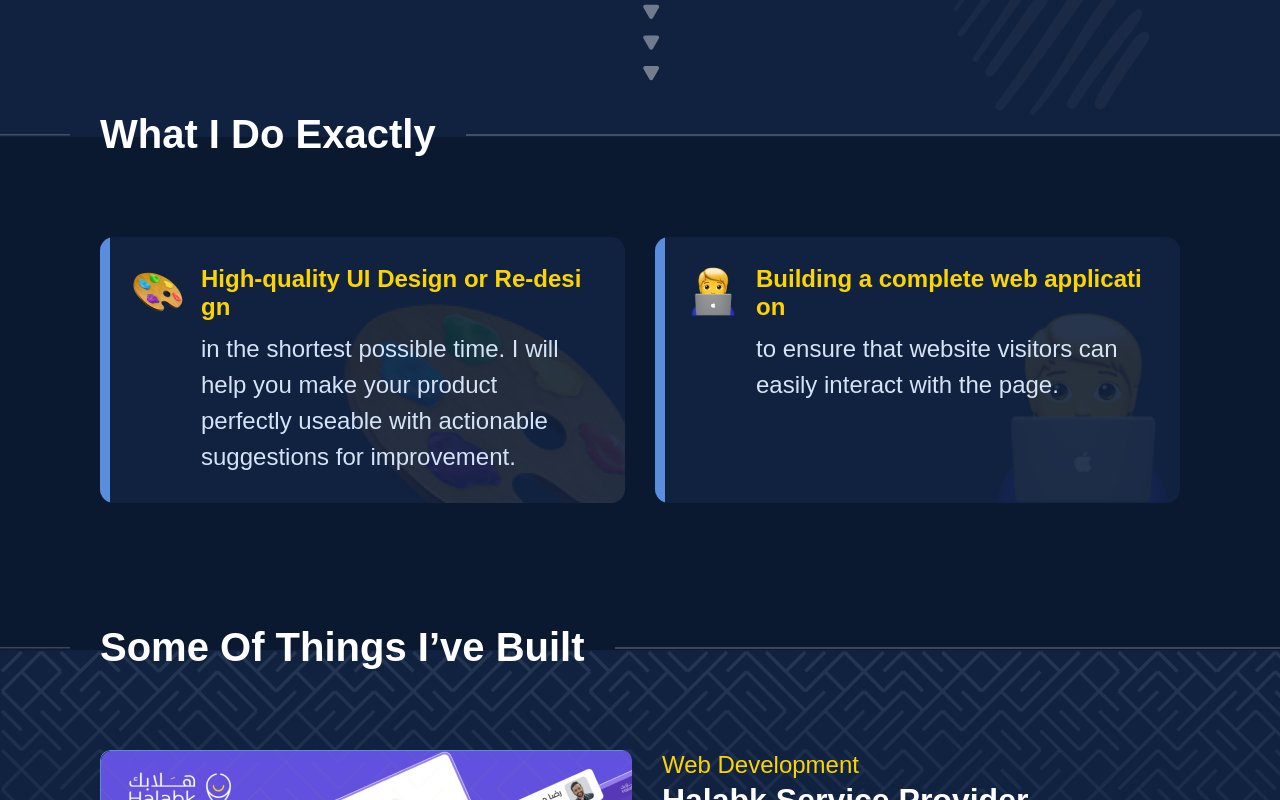
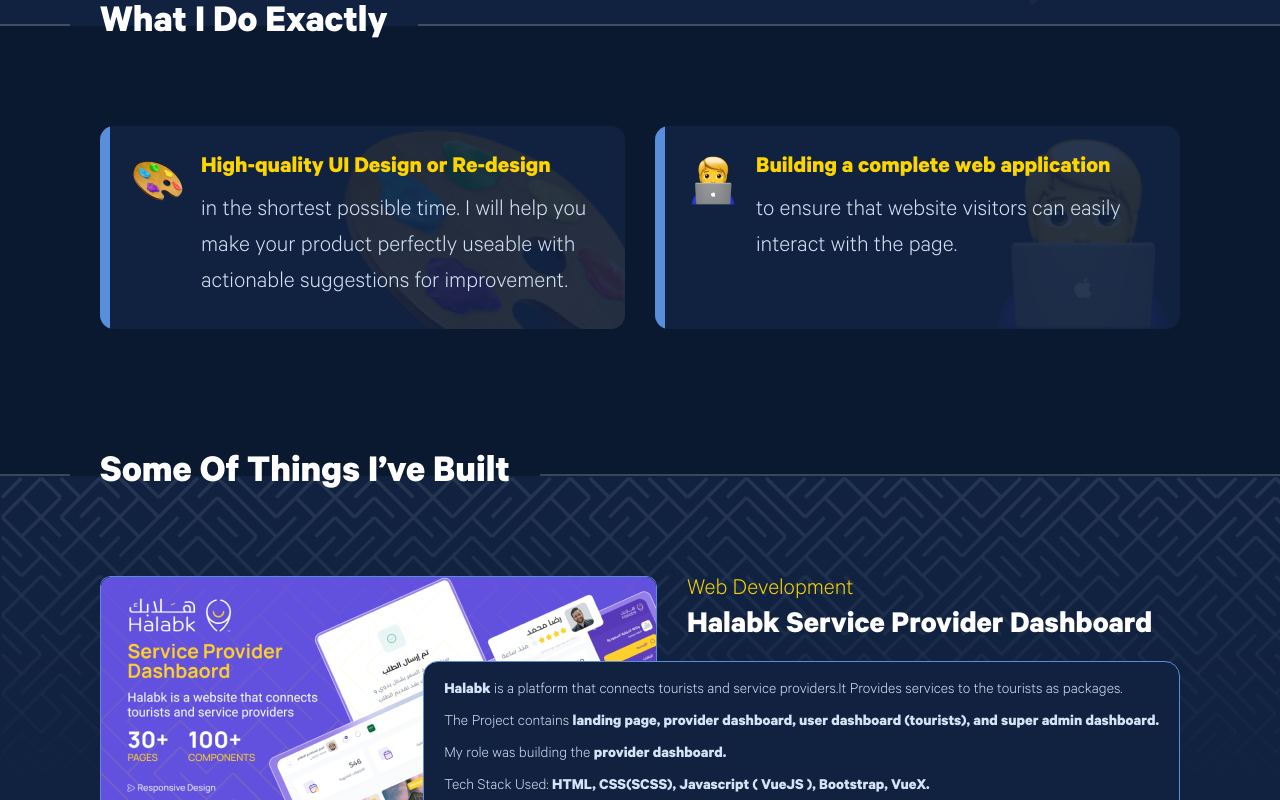
Before and after one commit to alzeqri1997/zeqri, a Next.js app: page / in a window 1280 px wide. Shown: the part 940-1740 px from the top of the page. Built offline with nearby package versions, Linux system fonts and the light colour scheme.

Commit message:
include custom font

```diff
--- a/styles/_base.scss
+++ b/styles/_base.scss
@@ -1,18 +1,21 @@
 @use 'breakpoints' as *;
 // fonts
 
-// @font-face {
-//   font-family: "calibre";
-//   src: url(../assets/font/CalibreMedium.otf);
-//   font-weight: normal;
-//   font-style: normal;
-// }
-// @font-face {
-//   font-family: "calibre";
-//   src: url(../assets/font/CalibreBold.otf);
-//   font-weight: bold;
-//   font-style: normal;
-// }
+@font-face {
+  font-family: "calibre";
+  src: url(../public/assets/fonts/CalibreMedium.otf);
+  font-weight: normal;
+}
+@font-face {
+  font-family: "calibre";
+  src: url(../public/assets/fonts/CalibreBold.otf);
+  font-weight: bold;
+}
+@font-face {
+  font-family: "calibre";
+  src: url(../public/assets/fonts/CalibreLight.otf);
+  font-weight: lighter;
+}
 
 // Variables
 
@@ -42,7 +45,6 @@ body {
   @include breakpoint('small'){
     font-size: 50%;
   }
-  scroll-behavior: smooth;
   overflow-x: hidden;
 }
 
```
